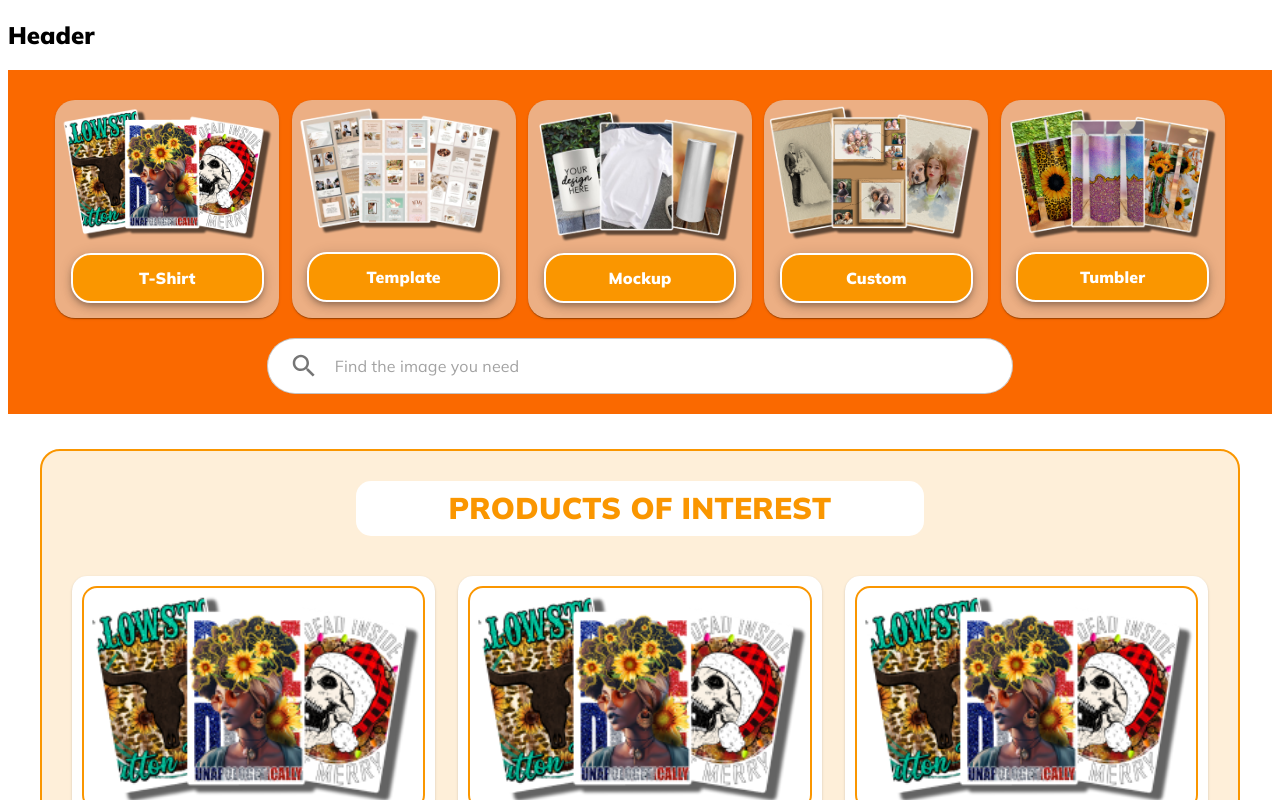
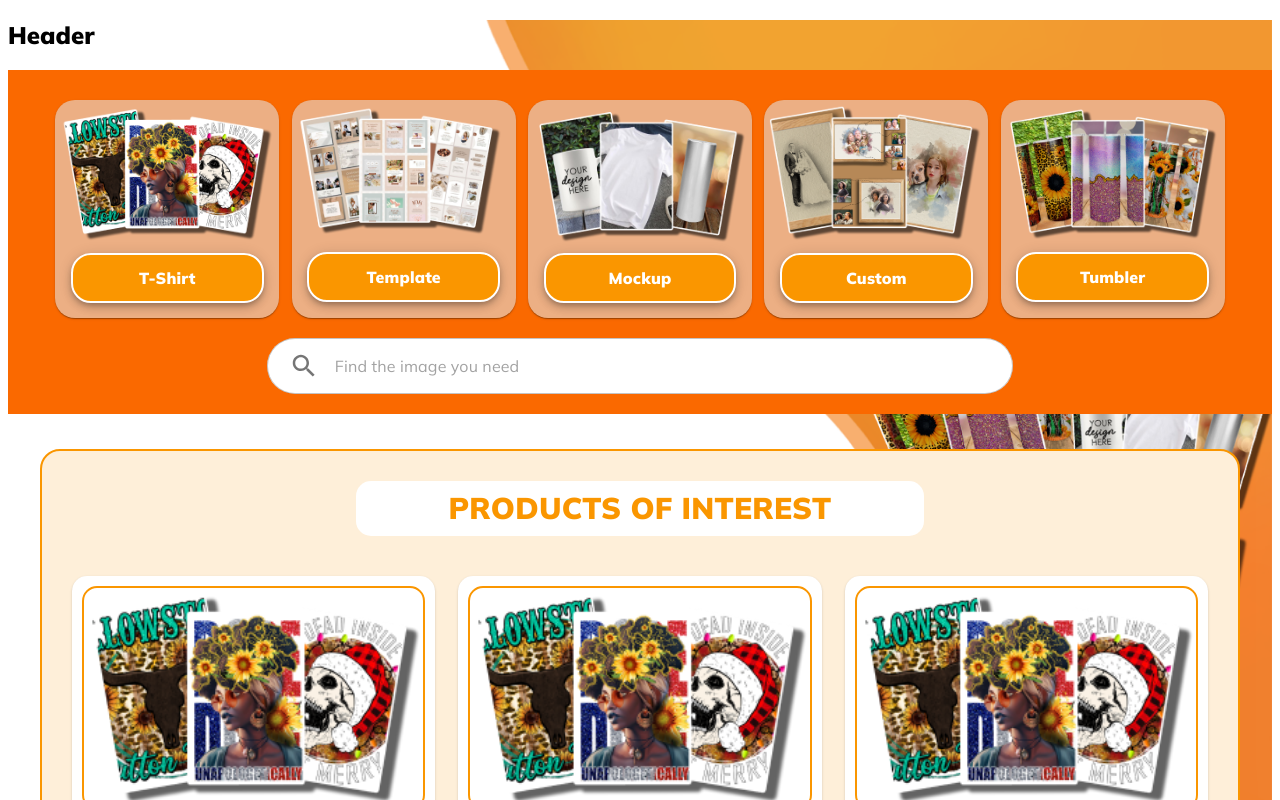
Before and after one commit to seanleez/PrjTA, a React (Vite) app: page / in a window 1280 px wide. Shown: the top 800 px of the page. Built offline with nearby package versions, Linux system fonts and the light colour scheme.

Commit message:
add background

```diff
--- a/src/assets/images/index.ts
+++ b/src/assets/images/index.ts
@@ -3,3 +3,4 @@ export { default as CategoryCard2 } from "./card-category02.png";
 export { default as CategoryCard3 } from "./card-category03.png";
 export { default as CategoryCard4 } from "./card-category04.png";
 export { default as CategoryCard5 } from "./card-category05.png";
+export { default as Background } from "./background.png";
--- /dev/null
+++ b/src/layout/DefaultLayout.module.scss
@@ -0,0 +1,15 @@
+.default-layout {
+  position: relative;
+  height: 100vh;
+
+  .background {
+    display: block;
+    position: absolute;
+    width: auto;
+    height: 100vh;
+
+    top: 0;
+    right: 0;
+    z-index: -1;
+  }
+}
--- a/src/layout/DefaultLayout.tsx
+++ b/src/layout/DefaultLayout.tsx
@@ -1,11 +1,18 @@
-import { Footer, Header } from './component';
+import { Footer, Header } from "./component";
+import styles from "./DefaultLayout.module.scss";
+import { Background } from "@assets/images";
 
 const DefaultLayout: React.FC<any> = ({ children }) => {
   return (
-    <div>
+    <div className={`${styles["default-layout"]}`}>
       <Header />
       <>{children}</>
       <Footer />
+      <img
+        src={Background}
+        alt={Background}
+        className={`${styles["background"]}`}
+      />
     </div>
   );
 };
```
Also changed, not shown: src/assets/images/background.png (added).
